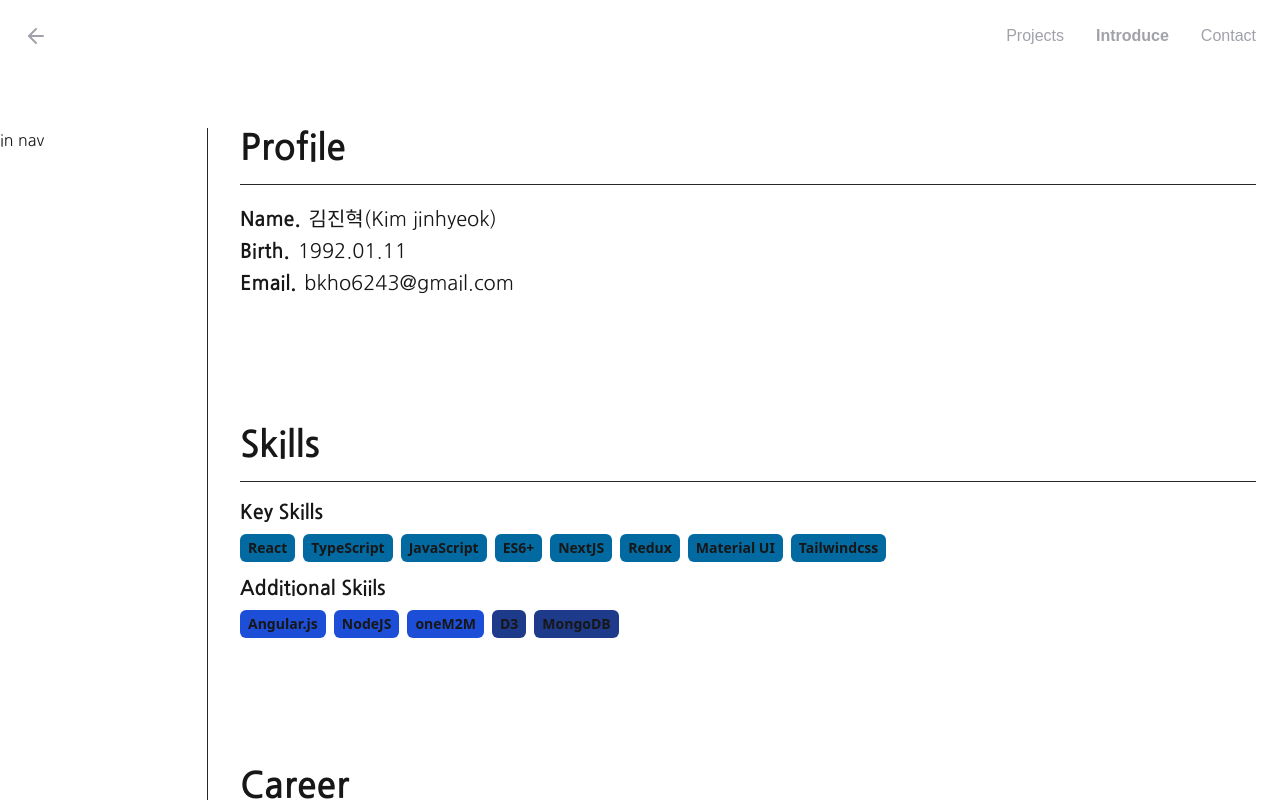
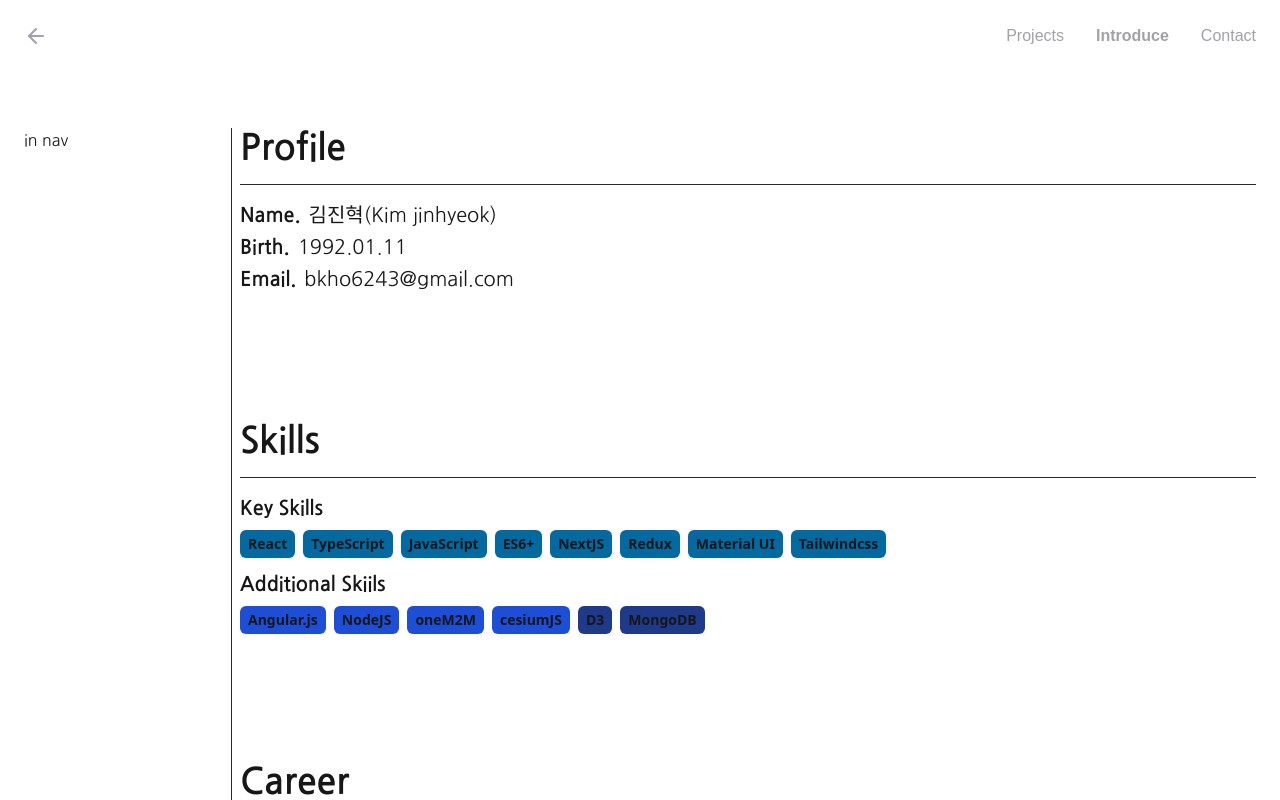
Before and after one commit to Kimjinhyeok/NextJS_Playground, a Next.js app: page /intro in a window 1280 px wide. Shown: the top 800 px of the page. Built offline with nearby package versions, Linux system fonts and the light colour scheme.

Commit message:
fix: max-width 설정

```diff
--- a/app/intro/page.tsx
+++ b/app/intro/page.tsx
@@ -10,18 +10,16 @@ export const metadata:Metadata = {
 export default function Page({}) {
 
   return (
-    <div className="relative pb-16">
+    <main className="relative container mx-auto">
       <Navigation />
       <div className="px-6 pt-20 space-y-8 md:space-y-16 md:pt-24 lg:pt-32 animate-fade-in-fast">
         <div className={`${nanumGothic.className} relative w-full h-full flex space-x-2`}>
-          <div className="fixed left-0 h-full w-52 border-r border-zinc-800">in nav</div>
+          <div className="absolute left-0 h-full w-52 border-r border-zinc-800">in nav</div>
           <div className="pl-52 flex-1 h-full flex flex-col space-y-32">
             <div className="w-full flex-col space-y-4">
               <h2 className="text-4xl font-bold">Profile</h2>
               <hr className="border-zinc-800" />
               <ul className="grid gap-1">
-                <li>
-                </li>
                 <li className="text-xl">
                   <span className="font-semibold mr-2">Name.</span>
                   <span>김진혁(Kim jinhyeok)</span>
@@ -41,7 +39,7 @@ export default function Page({}) {
               <hr className="border-zinc-800" />
               <ul className="grid gap-3">
                 <li className="text-xl flex flex-col space-y-2">
-                  <div className="font-semibold mr-2">Key Skills</div>
+                  <div className="font-sals font-semibold mr-2">Key Skills</div>
                   <div className="flex justify-start space-x-2">
                     <Chip>React</Chip>
                     <Chip>TypeScript</Chip>
@@ -54,11 +52,12 @@ export default function Page({}) {
                   </div>
                 </li>
                 <li className="text-xl flex flex-col space-y-2">
-                  <div className="font-semibold mr-2">Additional Skiils</div>
+                  <div className="font-sals font-semibold mr-2">Additional Skiils</div>
                   <div className="flex justify-start space-x-2">
                     <Chip level="level2">Angular.js</Chip>
                     <Chip level="level2">NodeJS</Chip>
                     <Chip level="level2">oneM2M</Chip>
+                    <Chip level="level2">cesiumJS</Chip>
                     <Chip level="level3">D3</Chip>
                     <Chip level="level3">MongoDB</Chip>
                   </div>
@@ -69,8 +68,6 @@ export default function Page({}) {
               <h2 className="text-4xl font-bold">Career</h2>
               <hr className="border-zinc-800" />
               <ul className="grid gap-1">
-                <li>
-                </li>
                 <li className="text-xl">
                   <span className="font-semibold mr-2">Name.</span>
                   <span>김진혁(Kim jinhyeok)</span>
@@ -88,6 +85,6 @@ export default function Page({}) {
           </div>
         </div>
       </div>
-    </div>
+    </main>
   )
 }
```
